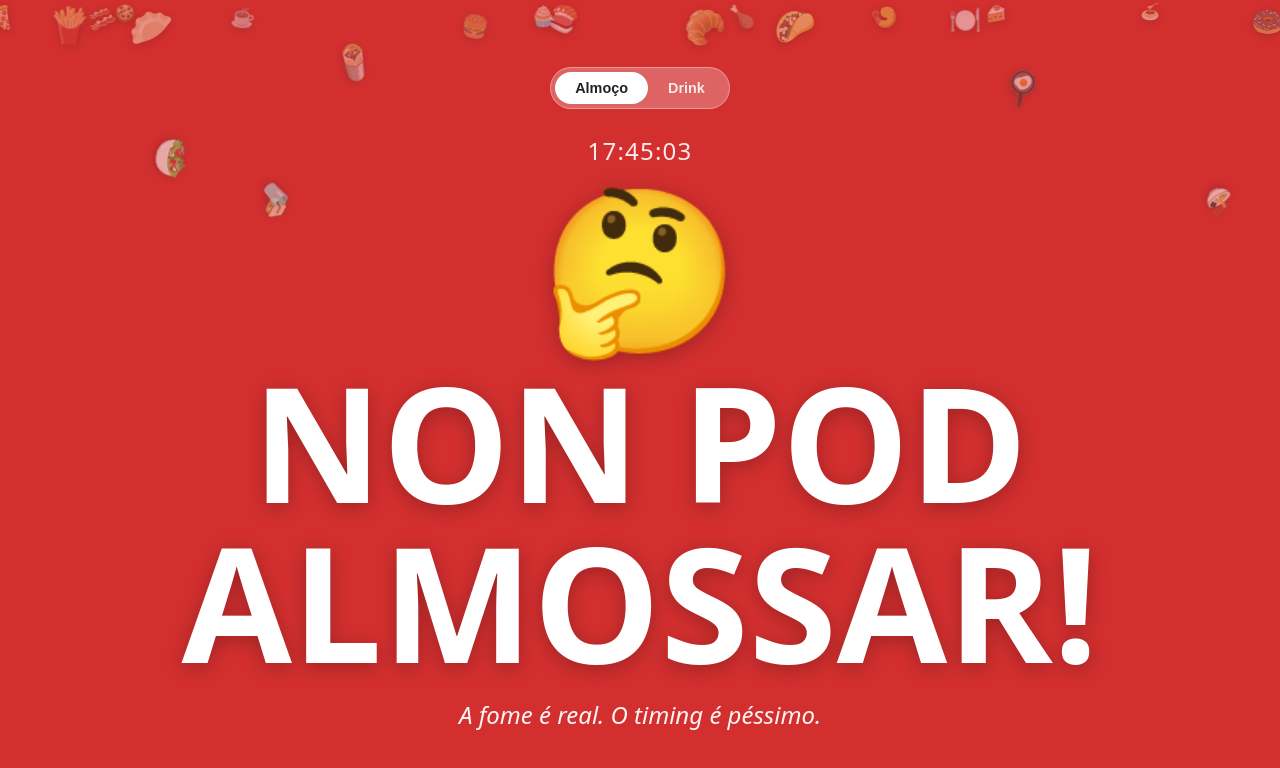
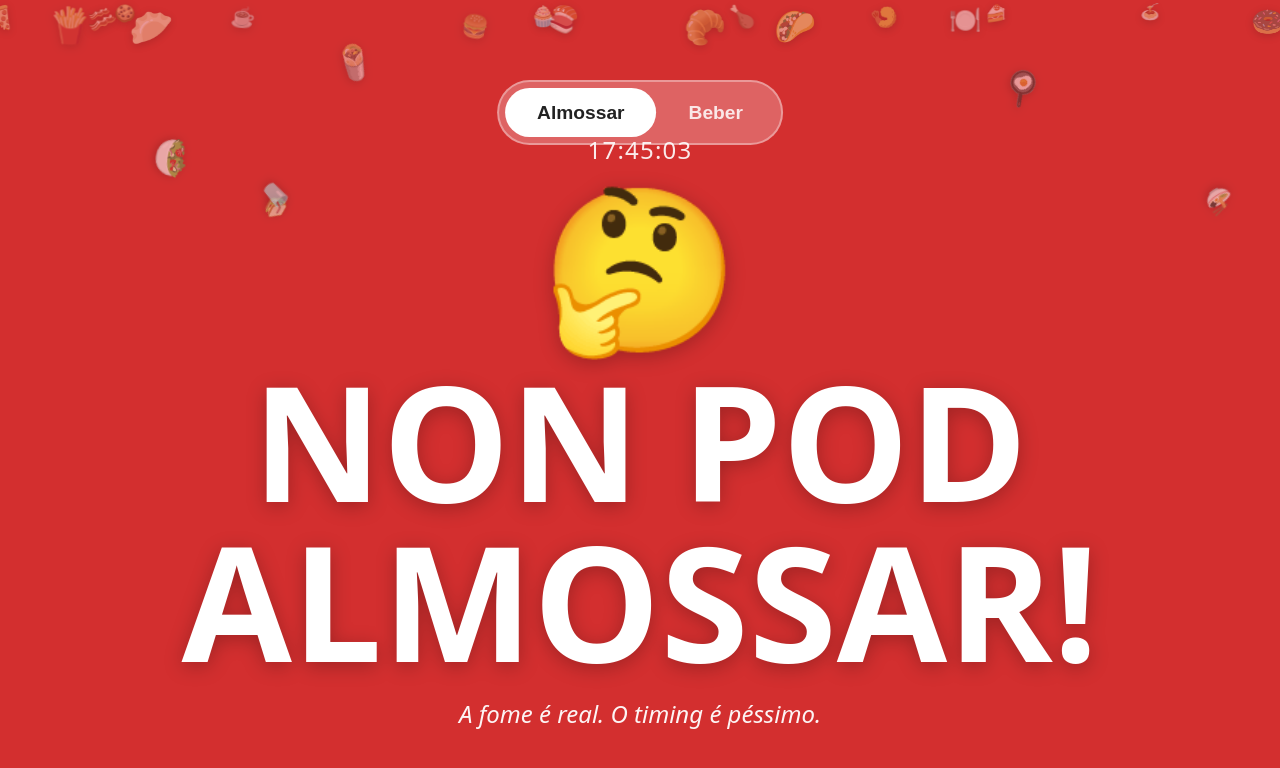
Before and after one commit to manofgpa/jah-pod-al-mossar, a React (Vite) app: page / in a window 1280 px wide. Shown: the top 768 px of the page. Built offline with nearby package versions, Linux system fonts and the light colour scheme.

Commit message:
Refactor mode switch implementation in App component; enhance styles in App.css for improved layout and button aesthetics; update useFoodFloats hook to support drink mode logic.

```diff
--- a/src/App.css
+++ b/src/App.css
@@ -94,24 +94,29 @@
   gap: 1rem;
   color: #fff;
   text-align: center;
+  padding-top: 4rem;
 }
 
-/* ── Mode switch (Almoço / Drink) ───────────────────────── */
+/* ── Mode switch (Almoço / Drink) — fixo no topo ─────────── */
 .mode-switch {
+  position: fixed;
+  top: 5rem;
+  left: 50%;
+  transform: translateX(-50%);
+  z-index: 20;
   display: flex;
   background: rgba(255, 255, 255, 0.25);
   border-radius: 999px;
-  padding: 4px;
+  padding: 6px;
   gap: 0;
-  margin-bottom: 0.5rem;
-  border: 1px solid rgba(255, 255, 255, 0.35);
+  border: 2px solid rgba(255, 255, 255, 0.35);
 }
 
 .mode-switch__btn {
-  padding: 0.5rem 1.25rem;
+  padding: 0.85rem 2rem;
   border: none;
   border-radius: 999px;
-  font-size: 0.9rem;
+  font-size: 1.2rem;
   font-weight: 600;
   color: rgba(255, 255, 255, 0.85);
   background: transparent;
--- a/src/App.tsx
+++ b/src/App.tsx
@@ -512,6 +512,8 @@ function pickRandom<T>(arr: T[]): T {
 
 const FOOD_EMOJIS = ['🍕', '🍔', '🍟', '🌮', '🍣', '🥪', '🍝', '🥗', '🍩', '🍪', '🧁', '🍰', '🥐', '🍳', '🌯', '🍜', '🥟', '🍤', '🍗', '🥓', '🍽️', '☕', '🥤', '🍿'];
 
+const DRINK_EMOJIS = ['🍺', '🍷', '🥃', '🍸', '🍹', '🍻', '🥂', '🧃', '🧋', '🥤', '🍾', '🍶', '🧉', '🍵', '☕', '🧊', '🥃', '🍺', '🍷', '🍸', '🍹', '🍻', '🥂', '🧃'];
+
 const FOOD_FLOAT_COUNT = 24;
 
 function seeded(step: number, seed: number): number {
@@ -519,12 +521,13 @@ function seeded(step: number, seed: number): number {
   return x - Math.floor(x);
 }
 
-function useFoodFloats(canEat: boolean) {
+function useFoodFloats(canGo: boolean, mode: AppMode) {
   return useMemo(() => {
-    const seed = canEat ? 1 : 0;
+    const seed = canGo ? 1 : 0;
+    const emojis = mode === 'drink' ? DRINK_EMOJIS : FOOD_EMOJIS;
     return Array.from({ length: FOOD_FLOAT_COUNT }, (_, i) => ({
       id: i,
-      emoji: FOOD_EMOJIS[i % FOOD_EMOJIS.length],
+      emoji: emojis[i % emojis.length],
       left: seeded(i * 7, seed) * 100,
       top: seeded(i * 11 + 1, seed) * 100,
       delay: seeded(i * 13 + 2, seed) * 12,
@@ -532,7 +535,7 @@ function useFoodFloats(canEat: boolean) {
       size: 0.9 + seeded(i * 19 + 4, seed) * 1.4,
       wobble: (seeded(i * 23 + 5, seed) * 20) - 10,
     }));
-  }, [canEat]);
+  }, [canGo, mode]);
 }
 
 export default function App() {
@@ -553,10 +556,31 @@ export default function App() {
   const mapsLink = `https://www.google.com/maps/dir/${encodeURIComponent(ORIGIN)}/${encodeURIComponent(mode === 'lunch' ? restaurant.address : bar.address)}&travelmode=walking`;
   const mapsEmbedUrl = `https://maps.google.com/maps?saddr=${encodeURIComponent(ORIGIN)}&daddr=${encodeURIComponent(mode === 'lunch' ? restaurant.address : bar.address)}&output=embed`;
 
-  const foodFloats = useFoodFloats(canGo);
+  const foodFloats = useFoodFloats(canGo, mode);
 
   return (
     <div className={`app ${canGo ? 'app--success' : 'app--failure'}`}>
+      <div className="mode-switch" role="tablist" aria-label="Modo almoço ou beber">
+        <button
+          type="button"
+          role="tab"
+          aria-selected={mode === 'lunch'}
+          className={`mode-switch__btn ${mode === 'lunch' ? 'mode-switch__btn--active' : ''}`}
+          onClick={() => setMode('lunch')}
+        >
+          Almossar
+        </button>
+        <button
+          type="button"
+          role="tab"
+          aria-selected={mode === 'drink'}
+          className={`mode-switch__btn ${mode === 'drink' ? 'mode-switch__btn--active' : ''}`}
+          onClick={() => setMode('drink')}
+        >
+          Beber
+        </button>
+      </div>
+
       {!canGo && (
       <div className="food-layer" aria-hidden>
         {foodFloats.map((f) => (
@@ -588,25 +612,6 @@ export default function App() {
       )}
 
       <div className="app__content">
-        <div className="mode-switch">
-          <button
-            type="button"
-            className={`mode-switch__btn ${mode === 'lunch' ? 'mode-switch__btn--active' : ''}`}
-            onClick={() => setMode('lunch')}
-            aria-pressed={mode === 'lunch'}
-          >
-            Almoço
-          </button>
-          <button
-            type="button"
-            className={`mode-switch__btn ${mode === 'drink' ? 'mode-switch__btn--active' : ''}`}
-            onClick={() => setMode('drink')}
-            aria-pressed={mode === 'drink'}
-          >
-            Drink
-          </button>
-        </div>
-
         <p className="app__clock">{formattedTime}</p>
 
         <h1 className="app__title">
```
